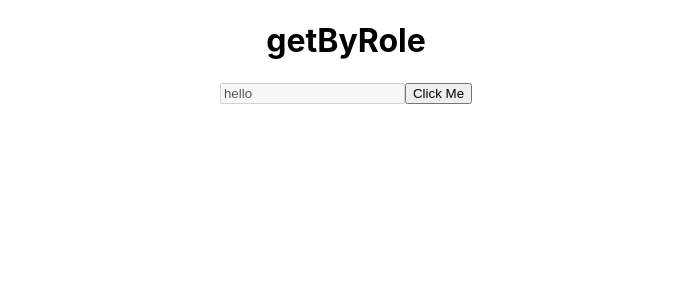
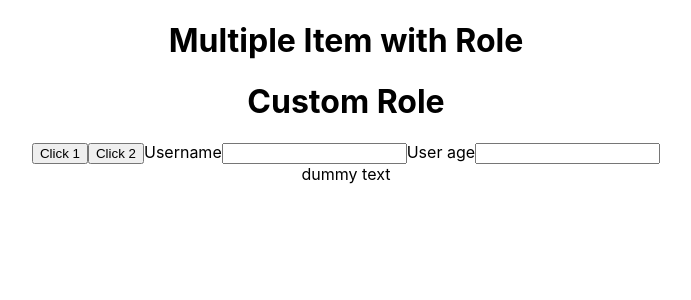
Before and after one commit to Sumanvith/blog-app, a React (Create React App) app: page / in a window 1280 px wide. Shown: the top 300 px of the page, without its empty margins (294-985 px from the left). Built offline with nearby package versions, Linux system fonts and the light colour scheme.

Commit message:
multiple getbyrole

```diff
--- a/src/App.js
+++ b/src/App.js
@@ -3,9 +3,15 @@ import "./App.css";
 function App() {
   return (
     <div className="App">
-      <h1>getByRole</h1>
-      <input type="text" defaultValue="hello" disabled></input>
-      <button>Click Me</button>
+      <h1>Multiple Item with Role</h1>
+      <h1>Custom Role</h1>
+      <button>Click 1</button>
+      <button>Click 2</button>
+      <label htmlFor="input1">Username</label>
+      <input type="text" id="input1"></input>
+      <label htmlFor="input2">User age</label>
+      <input type="text" id="input2"></input>
+      <div role="dummy">dummy text</div>
     </div>
   );
 }
```
Also changed, not shown: 1 other file (tests, documents, lock files or other folders).
